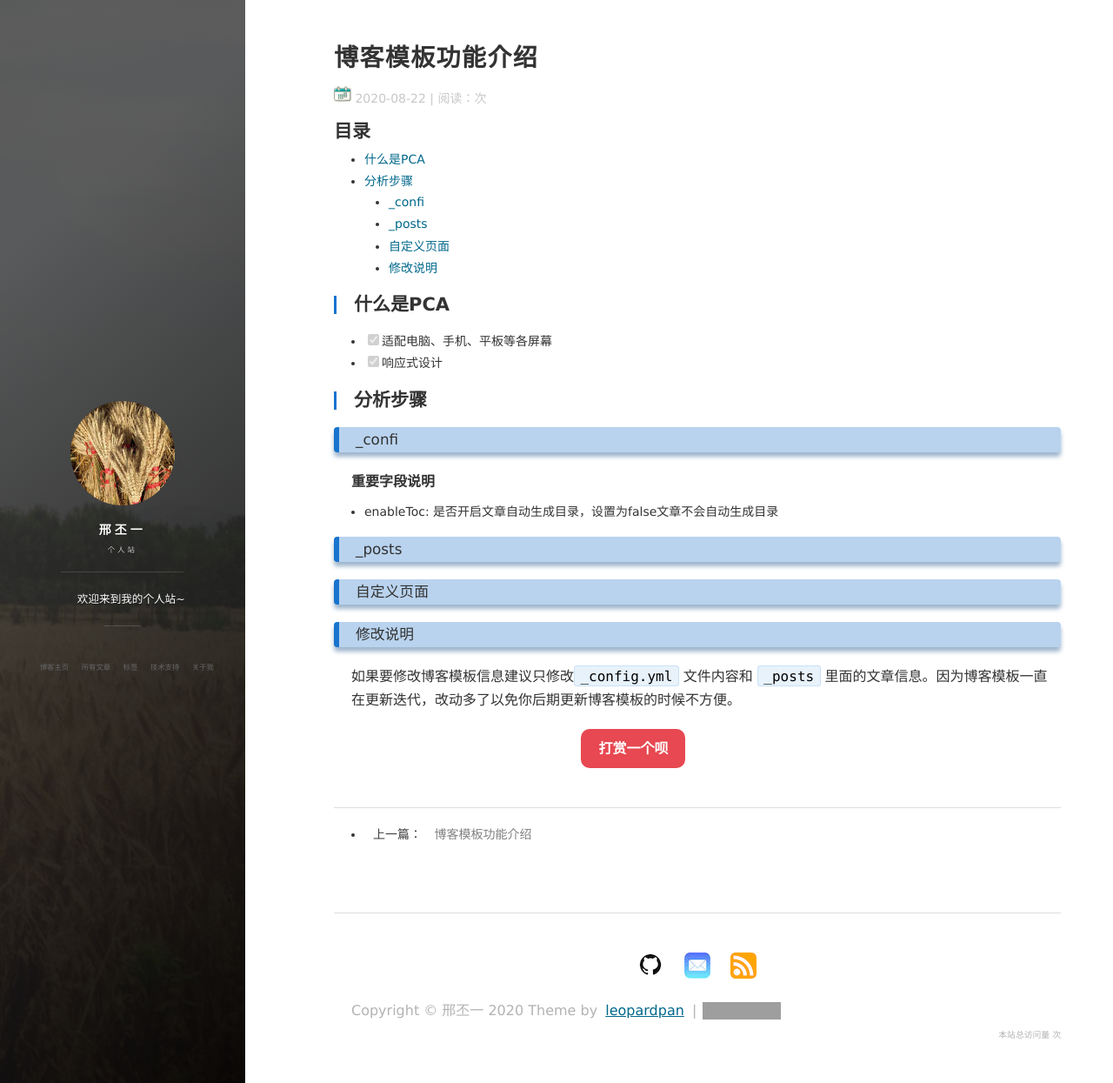
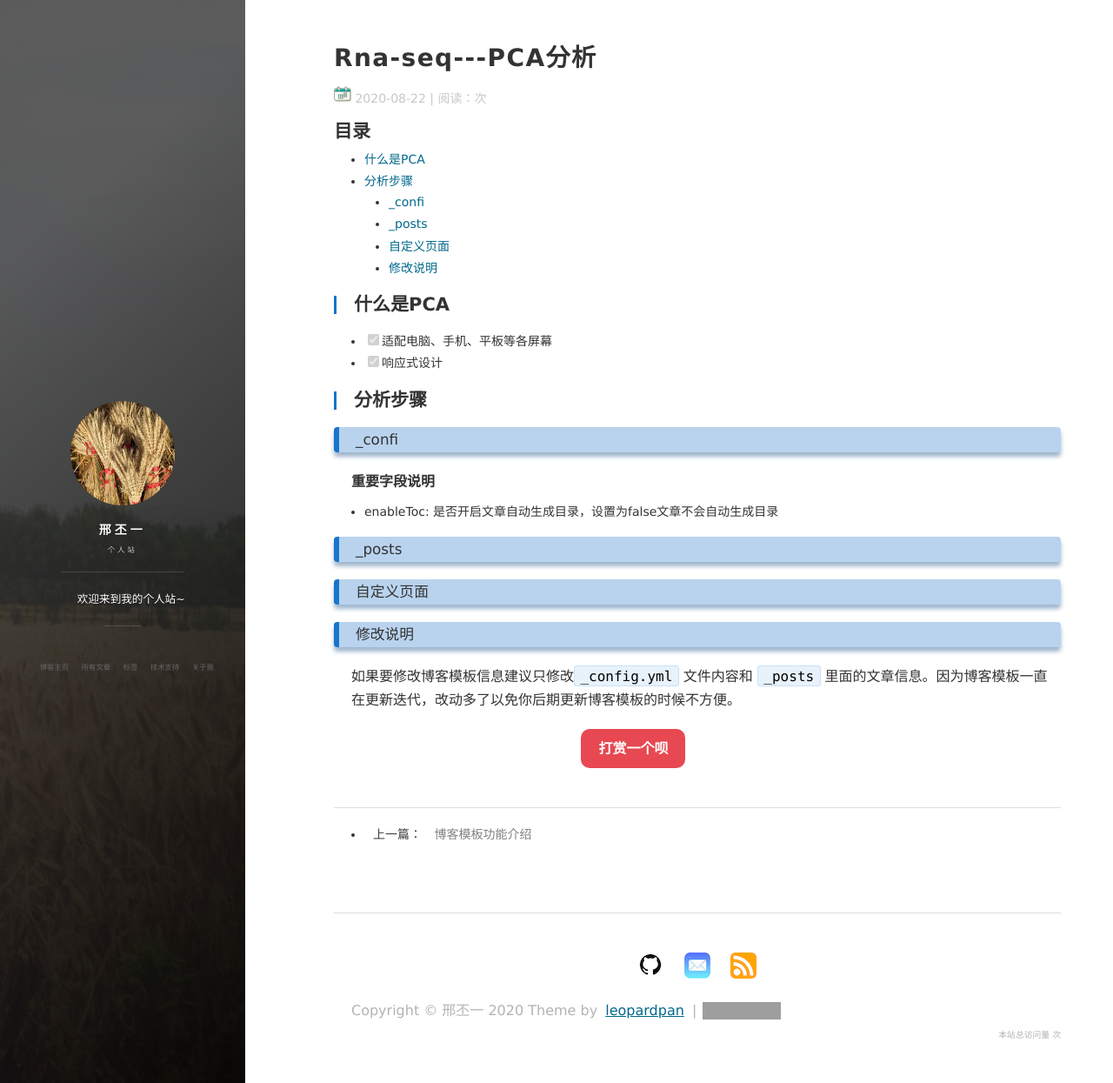
Before and after one commit to piyixing/pyxing.github.io, a Jekyll site: the page built from _posts/2020-08-22-PCA分析.md, in a window 1280 px wide and 1245 px high. Shown: the whole window at 87% size. Built offline with Jekyll 4.4.1, drawn with Linux system fonts in a browser that asks for light colours; nearby versions of some CDN libraries; comment, search, counter and statistics services are not loaded; grey boxes are pictures that could not be loaded.

Commit message:
Update 2020-08-22-PCA分析.md

```diff
--- a/_posts/2020-08-22-PCA分析.md
+++ b/_posts/2020-08-22-PCA分析.md
@@ -1,6 +1,6 @@
 ---
 layout: post
-title: 博客模板功能介绍
+title: Rna-seq---PCA分析
 date: 2020-08-22
 tags: bioinformatics
 ---
```
